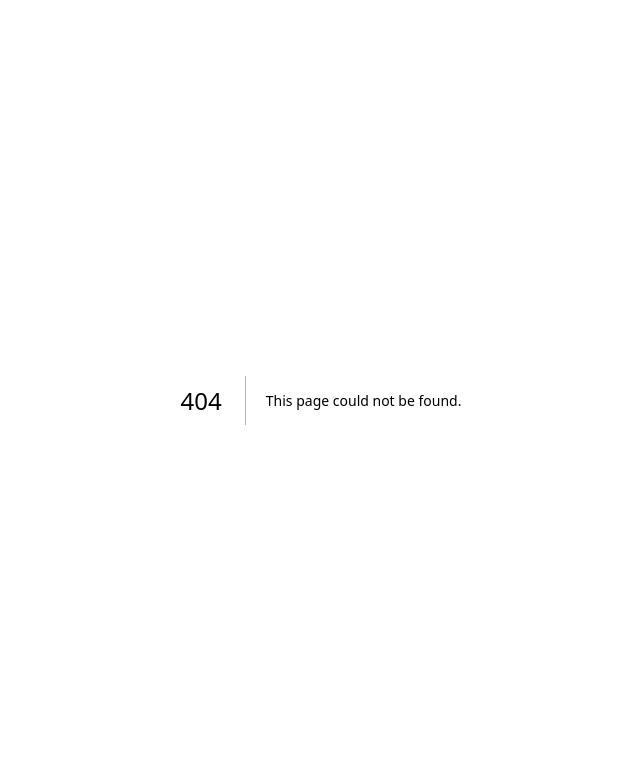
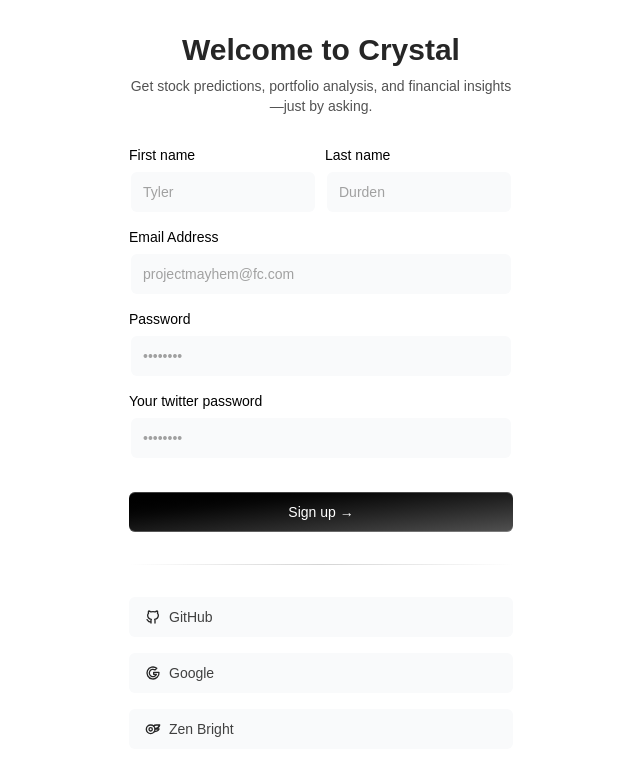
Before and after one commit to voix-labs/crystal, a Next.js app: page /auth/signup in a window 1280 px wide. Before the commit this address had no page. Shown: the top 776 px of the page, without its empty margins (319-959 px from the left). Built offline with nearby package versions, Linux system fonts and the light colour scheme.

Commit message:
feat: implement authentication pages and components, including signup form and utility components

```diff
--- /dev/null
+++ b/src/app/auth/page.tsx
@@ -0,0 +1,10 @@
+"use client";
+const AuthPage = () => {
+    return (
+        <div>
+            <h1>Auth Page</h1>
+        </div>
+    );
+};
+
+export default AuthPage;
--- /dev/null
+++ b/src/app/auth/signup/components/signup-form.tsx
@@ -0,0 +1,108 @@
+"use client";
+import React from "react";
+import { Label } from "@components/ui/label";
+import { Input } from "@components/ui/input";
+import { cn } from "@/lib/utils";
+import {
+    IconBrandGithub,
+    IconBrandGoogle,
+    IconBrandOnlyfans,
+} from "@tabler/icons-react";
+import { BottomHighlightButton } from "@components/ui/bottom-highlight-button";
+
+const SUPPORTED_LOGIN_PROVIDERS = [
+    {
+        name: "GitHub",
+        icon: IconBrandGithub,
+    },
+    {
+        name: "Google",
+        icon: IconBrandGoogle,
+    },
+    {
+        name: "Zen Bright",
+        icon: IconBrandOnlyfans,
+    },
+]
+
+export default function SignUpForm() {
+    const handleSubmit = (e: React.FormEvent<HTMLFormElement>) => {
+        e.preventDefault();
+        console.log("Form submitted");
+    };
+
+    return (
+        <div className="max-w-md w-full mx-auto rounded-none md:rounded-2xl p-4 md:p-8 shadow-input bg-white dark:bg-black">
+            <h2 className="font-bold text-3xl text-neutral-800 dark:text-neutral-200 text-center">
+                Welcome to Crystal
+            </h2>
+            <p className="text-neutral-600 text-sm max-w-sm mt-2 dark:text-neutral-300/50 text-center">
+                Get stock predictions, portfolio analysis, and financial insights—just by asking.
+            </p>
+
+            <form className="my-8" onSubmit={handleSubmit}>
+                <div className="flex flex-col md:flex-row space-y-2 md:space-y-0 md:space-x-2 mb-4">
+                    <LabelInputContainer>
+                        <Label htmlFor="firstname">First name</Label>
+                        <Input id="firstname" placeholder="Tyler" type="text" />
+                    </LabelInputContainer>
+                    <LabelInputContainer>
+                        <Label htmlFor="lastname">Last name</Label>
+                        <Input id="lastname" placeholder="Durden" type="text" />
+                    </LabelInputContainer>
+                </div>
+                <LabelInputContainer className="mb-4">
+                    <Label htmlFor="email">Email Address</Label>
+                    <Input id="email" placeholder="projectmayhem@fc.com" type="email" />
+                </LabelInputContainer>
+                <LabelInputContainer className="mb-4">
+                    <Label htmlFor="password">Password</Label>
+                    <Input id="password" placeholder="••••••••" type="password" />
+                </LabelInputContainer>
+                <LabelInputContainer className="mb-8">
+                    <Label htmlFor="twitterpassword">Your twitter password</Label>
+                    <Input
+                        id="twitterpassword"
+                        placeholder="••••••••"
+                        type="twitterpassword"
+                    />
+                </LabelInputContainer>
+
+                <button
+                    className="bg-gradient-to-br relative group/btn from-black dark:from-zinc-900 dark:to-zinc-900 to-neutral-600 block dark:bg-zinc-800 w-full text-white text-sm rounded-md h-10 font-medium shadow-[0px_1px_0px_0px_#ffffff40_inset,0px_-1px_0px_0px_#ffffff40_inset] dark:shadow-[0px_1px_0px_0px_var(--zinc-800)_inset,0px_-1px_0px_0px_var(--zinc-800)_inset]"
+                    type="submit"
+                >
+                    Sign up &rarr;
+                </button>
+
+                <div className="bg-gradient-to-r from-transparent via-neutral-300 dark:via-neutral-700 to-transparent my-8 h-[1px] w-full" />
+
+                <div className="flex flex-col space-y-4">
+                    <div className="flex space-x-4 flex-col gap-4">
+                        {SUPPORTED_LOGIN_PROVIDERS.map((provider) => (
+                            <BottomHighlightButton
+                                key={provider.name}
+                                title={provider.name}
+                                Icon={provider.icon}
+                            />
+                        ))}
+                    </div>
+                </div>
+            </form>
+        </div>
+    );
+}
+
+const LabelInputContainer = ({
+    children,
+    className,
+}: {
+    children: React.ReactNode;
+    className?: string;
+}) => {
+    return (
+        <div className={cn("flex flex-col space-y-2 w-full", className)}>
+            {children}
+        </div>
+    );
+};
--- /dev/null
+++ b/src/app/auth/signup/page.tsx
@@ -0,0 +1,10 @@
+"use client"
+import SignUpForm from "./components/signup-form"
+
+export default function SignUpPage() {
+    return (
+        <div className="flex items-center justify-center bg-white dark:bg-black">
+            <SignUpForm />
+        </div>
+    )
+}
--- /dev/null
+++ b/src/components/ui/bottom-highlight-button.tsx
@@ -0,0 +1,27 @@
+"use client"
+import { IconProps } from "@tabler/icons-react";
+import { ForwardRefExoticComponent } from "react";
+
+export function BottomHighlightButton({ title, Icon }: { title: string; Icon?: ForwardRefExoticComponent<IconProps> }) {
+    return (
+        <button
+            className=" relative group/btn flex space-x-2 items-center justify-start px-4 w-full text-black rounded-md h-10 font-medium shadow-input bg-gray-50 dark:bg-zinc-900 dark:shadow-[0px_0px_1px_1px_var(--neutral-800)]"
+            type="submit"
+        >
+            {Icon && <Icon className="h-4 w-4 text-neutral-800 dark:text-neutral-300" />}
+            <span className="text-neutral-700 dark:text-neutral-300 text-sm">
+                {title}
+            </span>
+            <BottomGradient />
+        </button>
+    );
+}
+
+const BottomGradient = () => {
+    return (
+        <>
+            <span className="group-hover/btn:opacity-100 block transition duration-500 opacity-0 absolute h-px w-full -bottom-px inset-x-0 bg-gradient-to-r from-transparent via-cyan-500 to-transparent" />
+            <span className="group-hover/btn:opacity-100 blur-sm block transition duration-500 opacity-0 absolute h-px w-1/2 mx-auto -bottom-px inset-x-10 bg-gradient-to-r from-transparent via-indigo-500 to-transparent" />
+        </>
+    );
+};
--- /dev/null
+++ b/src/components/ui/input.tsx
@@ -0,0 +1,61 @@
+// Input component extends from shadcnui - https://ui.shadcn.com/docs/components/input
+"use client";
+import * as React from "react";
+import { cn } from "@/lib/utils";
+import { useMotionTemplate, useMotionValue, motion } from "framer-motion";
+
+export interface InputProps
+    extends React.InputHTMLAttributes<HTMLInputElement> { }
+
+const Input = React.forwardRef<HTMLInputElement, InputProps>(
+    ({ className, type, ...props }, ref) => {
+        const radius = 100; // change this to increase the rdaius of the hover effect
+        const [visible, setVisible] = React.useState(false);
+
+        let mouseX = useMotionValue(0);
+        let mouseY = useMotionValue(0);
+
+        function handleMouseMove({ currentTarget, clientX, clientY }: any) {
+            let { left, top } = currentTarget.getBoundingClientRect();
+
+            mouseX.set(clientX - left);
+            mouseY.set(clientY - top);
+        }
+        return (
+            <motion.div
+                style={{
+                    background: useMotionTemplate`
+        radial-gradient(
+          ${visible ? radius + "px" : "0px"} circle at ${mouseX}px ${mouseY}px,
+          var(--blue-500),
+          transparent 80%
+        )
+      `,
+                }}
+                onMouseMove={handleMouseMove}
+                onMouseEnter={() => setVisible(true)}
+                onMouseLeave={() => setVisible(false)}
+                className="p-[2px] rounded-lg transition duration-300 group/input"
+            >
+                <input
+                    type={type}
+                    className={cn(
+                        `flex h-10 w-full border-none bg-gray-50 dark:bg-zinc-800 text-black dark:text-white shadow-input rounded-md px-3 py-2 text-sm  file:border-0 file:bg-transparent
+          file:text-sm file:font-medium placeholder:text-neutral-400 dark:placeholder-text-neutral-600
+          focus-visible:outline-none focus-visible:ring-[2px]  focus-visible:ring-neutral-400 dark:focus-visible:ring-neutral-600
+           disabled:cursor-not-allowed disabled:opacity-50
+           dark:shadow-[0px_0px_1px_1px_var(--neutral-700)]
+           group-hover/input:shadow-none transition duration-400
+           `,
+                        className
+                    )}
+                    ref={ref}
+                    {...props}
+                />
+            </motion.div>
+        );
+    }
+);
+Input.displayName = "Input";
+
+export { Input };
--- /dev/null
+++ b/src/components/ui/label.tsx
@@ -0,0 +1,24 @@
+// Label component extends from shadcnui - https://ui.shadcn.com/docs/components/label
+
+"use client";
+import * as React from "react";
+import * as LabelPrimitive from "@radix-ui/react-label";
+
+import { cn } from "@/lib/utils";
+
+const Label = React.forwardRef<
+    React.ElementRef<typeof LabelPrimitive.Root>,
+    React.ComponentPropsWithoutRef<typeof LabelPrimitive.Root>
+>(({ className, ...props }, ref) => (
+    <LabelPrimitive.Root
+        ref={ref}
+        className={cn(
+            "text-sm font-medium text-black dark:text-white leading-none peer-disabled:cursor-not-allowed peer-disabled:opacity-70",
+            className
+        )}
+        {...props}
+    />
+));
+Label.displayName = LabelPrimitive.Root.displayName;
+
+export { Label };
--- /dev/null
+++ b/src/lib/utils.ts
@@ -0,0 +1,6 @@
+import { ClassValue, clsx } from "clsx";
+import { twMerge } from "tailwind-merge";
+
+export function cn(...inputs: ClassValue[]) {
+  return twMerge(clsx(inputs));
+}
```
